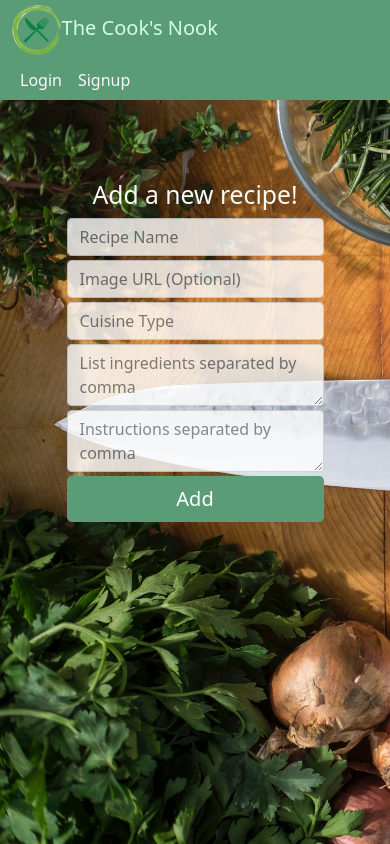
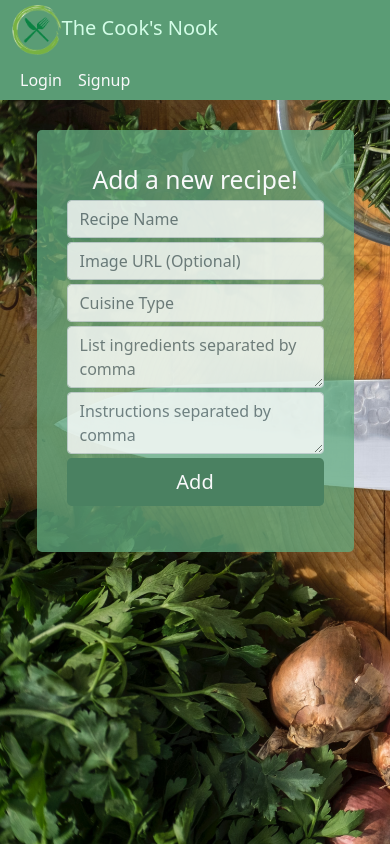
Before and after one commit to JuanSebastianCorrea/Capstone1, a Flask app: template templates/add-recipe.html in a window 390 px wide. Run offline with Flask 2, Linux system fonts and the light colour scheme; the template is opened without the code that fills it: values that come from a table or form of the project are taken from there, others are empty; some libraries are stand-ins or nearby versions.

Commit message:
adjusted cards sizes, images, and media queries

```diff
--- a/models.py
+++ b/models.py
@@ -68,7 +68,7 @@ class Recipe(db.Model):
 
     uri = db.Column(db.Text, primary_key=True)
     name = db.Column(db.Text, nullable=False, unique=True)
-    image_url = db.Column(db.Text, nullable=False, unique=True)
+    image_url = db.Column(db.Text, nullable=False)
     cuisine_type = db.Column(db.Text, nullable=True)
 
     # ingredients nullable true for now
--- a/static/styles.css
+++ b/static/styles.css
@@ -26,47 +55,13 @@ body {
 	flex-grow: 0;
 }
 
+/* FLASH MESSAGES */
 .alert {
 	position: absolute;
 	top: 150px;
 }
-/* Home  */
 
-.form-box {
-	position: relative;
-	top: 235px;
-	display: flex;
-	justify-content: center;
-	margin-bottom: 0;
-}
-
-.own-form-box {
-	top: -36px;
-	display: flex;
-	justify-content: center;
-	z-index: 2000;
-}
-.favorites-form-box {
-	/* position: relative; */
-	top: -37px;
-	display: flex;
-	justify-content: center;
-	z-index: 2000;
-}
-
-input[type="text"],
-textarea {
-	opacity: .8;
-}
-input[type="password"],
-textarea {
-	opacity: .8;
-}
-
-.searchbar {
-	position: absolute;
-}
-
+/* BUTTONS */
 .onboarding-btn {
 	background-color: rgb(90, 156, 117);
 	border: none;
@@ -133,30 +128,33 @@ textarea {
 	background-color: rgba(255, 142, 107, 0.7);
 	font-weight: 300;
 	outline: none;
-	/* display: flex;
-	align-self: end; */
-	/* width: 100px; */
 }
 .edit-btn:hover {
 	background-color: rgba(252, 121, 81, 0.7);
 }
 
-.spacer-bottom {
-	/* height: 25px; */
-	background-color: rgb(252, 240, 222);
+.add-recipe-btn {
+	background-color: rgb(74, 129, 97);
+	font-weight: 300;
+	outline: none;
+	width: 100%;
 }
 
-.hidden {
-	visibility: hidden;
+.add-recipe-btn:hover {
+	background-color: rgb(51, 90, 67);
 }
 
-.dropdown-menu {
-	background-color: rgb(218, 228, 224);
-	margin-bottom: 10px;
+/* Home  */
+.form-box {
+	position: relative;
+	top: 235px;
+	display: flex;
+	justify-content: center;
+	margin-bottom: 0;
 }
 
-.dropdown {
-	margin-right: 100px;
+.searchbar {
+	position: absolute;
 }
 
 #search-results {
@@ -255,18 +271,28 @@ textarea {
 /* Add Recipe */
 .add-recipe-form-box {
 	position: relative;
-	top: 180px;
+	top: 130px;
+	width: fit-content;
+	padding: 30px;
+	background-color: rgba(99, 172, 130, 0.747);
+	border-radius: 5px;
+}
+
+.user-add-recipe-title {
+	padding: 5px 10px 5px 10px;
 }
 
 .own-result-img,
 .result-img {
-	max-width: 200px;
-	min-height: 80px;
+	width: 200px;
+	height: 200px;
+	object-fit: cover;
 }
 
 .card.own-card {
 	height: 450px;
 	padding-bottom: auto;
+	padding-top: 30px;
 }
 
 #own-recipe {
--- a/static/ui.js
+++ b/static/ui.js
@@ -55,8 +55,9 @@ async function renderResults(recipes_arr) {
 	                                </a>
 	                                <div class="container-fluid p-0">
 	                                <div class="card-body container-fluid">
-	                                <h5 class="card-title text-light my-1 mr-0 w-100">${r.recipe.label}</h5>
-	                                <p class="card-text text-light cuisine-type">${r.recipe.cuisineType === undefined
+	                                <h5 class="card-title text-light my-1 text-center">${r.recipe.label}</h5>
+	                                <p class="card-text text-light text-center cuisine-type">${r.recipe.cuisineType ===
+									undefined
 										? 'world'
 										: r.recipe.cuisineType}</p>
 	                                <a href="${r.recipe.url}" class="btn btn-sm text-light recipe-btn mb-2">View Recipe</a>
@@ -76,8 +77,8 @@ async function renderResults(recipes_arr) {
 				</a>
 				<div class="container-fluid p-0">
 				<div class="card-body container-fluid">
-				<h5 class="card-title text-light my-1 mr-0 w-100">${r.recipe.label}</h5>
-				<p class="card-text text-light cuisine-type">${r.recipe.cuisineType === undefined
+				<h5 class="card-title text-light my-1 text-center">${r.recipe.label}</h5>
+				<p class="card-text text-light text-center cuisine-type">${r.recipe.cuisineType === undefined
 					? 'world'
 					: r.recipe.cuisineType}</p>
 				<a href="${r.recipe.url}" class="btn btn-sm text-light recipe-btn mb-2">View Recipe</a>
@@ -98,8 +99,8 @@ async function renderResults(recipes_arr) {
 				</a>
 				<div class="container-fluid p-0">
 				<div class="card-body container-fluid">
-				<h5 class="card-title text-light my-1 mr-0 w-100">${r.recipe.label}</h5>
-				<p class="card-text text-light cuisine-type">${r.recipe.cuisineType === undefined
+				<h5 class="card-title text-light my-1 text-center">${r.recipe.label}</h5>
+				<p class="card-text text-light text-center cuisine-type">${r.recipe.cuisineType === undefined
 					? 'world'
 					: r.recipe.cuisineType}</p>
 				<a href="${r.recipe.url}" class="btn btn-sm text-light recipe-btn mb-2">View Recipe</a>
--- a/templates/add-recipe.html
+++ b/templates/add-recipe.html
@@ -4,10 +4,10 @@
 {% block content %}
 
 <div class="container-fluid pb-5">
-    <div class="container form-box add-recipe-form-box">
+    <div class="container form-box add-recipe-form-box overflow-scroll">
         <form method="POST">
             {{ form.hidden_tag() }}
-            <h2 class="text-light text-center">Add a new recipe!</h2>
+            <h2 class="text-light text-center user-add-recipe-title mb-0">Add a new recipe!</h2>
             {% for field in form if field.widget.input_type != 'hidden' %}
               {% for error in field.errors %}
                 <span class="text-warning">{{ error }}</span>
@@ -15,7 +15,7 @@
               {{ field(placeholder=field.label.text, class="form-control mb-1") }}
             {% endfor %}
 
-            <button class="btn btn-primary btn-block btn-lg onboarding-btn" type="submit">Add</button>
+            <button class="btn btn-block btn-lg text-light add-recipe-btn" type="submit">Add</button>
           </form>
 
     </div>
--- a/templates/favorites.html
+++ b/templates/favorites.html
@@ -7,7 +7,6 @@
     <div class="container favorites-form-box position-fixed">
         <form id="favorites-search-form" action="" class="mt-5 searchbar">
             <input type="text" class="form-control mb-2" id="favorites-search-input" name="favorites-search-input" placeholder="Search Favorites" required>
-            <!-- <button type="submit" class="btn search-btn text-light">Find</button> -->
 
         </form>
 
@@ -16,12 +15,14 @@
         {% for f in favorites %}
              <div class="col-3 res-cols">
                 <div class="card fav-card">
+
                 <a href="{{f.url}}" class="d-flex justify-content-center">
                 <img class="result-img card-img-top img-fluid" src="{{f.image_url}}" alt="{{f.name}} photo">
                 </a>
+
                 <div class="container-fluid px-0">
                 <div class="card-body mt-0">
-                <h5 class="card-title text-light">{{f.name}}</h5>
+                <h5 class="card-title text-light text-center">{{f.name}}</h5>
 
                 <a href="{{f.url}}" class="btn btn-sm text-light recipe-btn mb-2">View Recipe</a>
                 <form action="/favorites/remove" method="POST">
```
Also changed, not shown: other parts of static/styles.css (+82 -19 lines), templates/my-recipes.html (+7 -7 lines).
